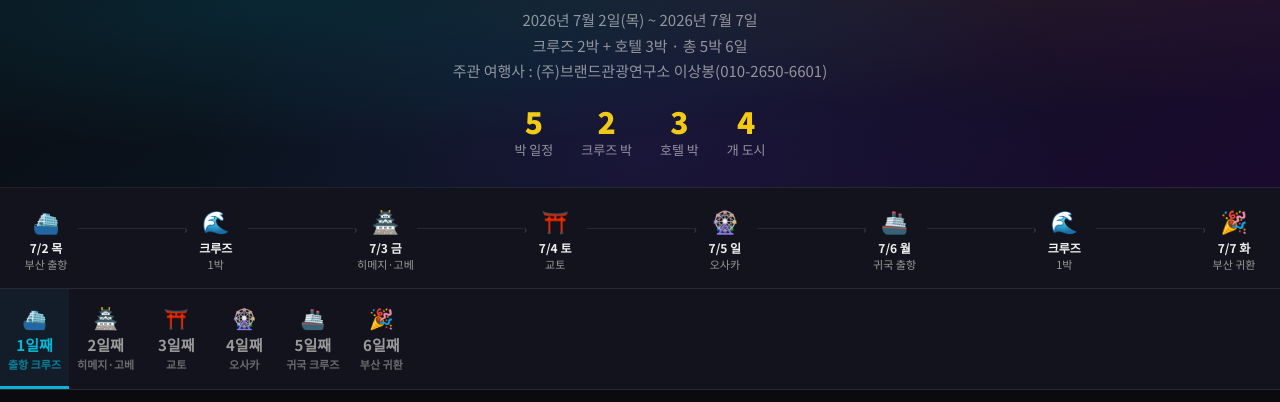
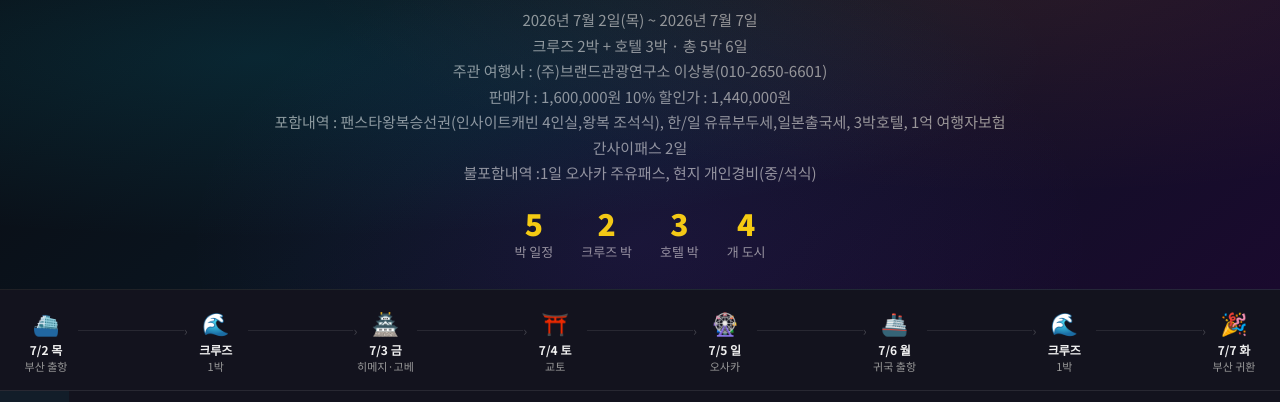
Before and after one commit to yongkeunyi/brandtour, a plain HTML site: page index.html in a window 1280 px wide. Shown: the part 174-576 px from the top of the page. Drawn offline with Linux system fonts and the light colour scheme.

Commit message:
Update hero section with pricing and details
Added pricing and inclusion details for the cruise package.

```diff
--- a/index.html
+++ b/index.html
@@ -205,7 +205,9 @@
 <div class="hero">
   <div class="hero-badge">⛴️ 팬스타 미라클 크루즈 왕복</div>
   <a href="https://www.youtube.com/watch?v=RH2ENu28Obw&t=178s"><h1>부산 출항<br>간사이 완전 정복!</h1></a>
-  <p class="hero-sub">2026년 7월 2일(목) ~ 2026년 7월 7일<br>크루즈 2박 + 호텔 3박 · 총 5박 6일<br>주관 여행사 : (주)브랜드관광연구소 이상봉(010-2650-6601)</p>
+  <p class="hero-sub">2026년 7월 2일(목) ~ 2026년 7월 7일<br>크루즈 2박 + 호텔 3박 · 총 5박 6일<br>주관 여행사 : (주)브랜드관광연구소 이상봉(010-2650-6601)
+  <br>판매가 : 1,600,000원 10% 할인가 : 1,440,000원<br> 포함내역 : 팬스타왕복승선권(인사이트캐빈 4인실,왕복 조석식), 한/일 유류부두세,일본출국세, 3박호텔, 1억 여행자보험<br>
+  간사이패스 2일<br> 불포함내역 :1일 오사카 주유패스, 현지 개인경비(중/석식)</p>
   <div class="hero-stats">
     <div class="stat"><div class="stat-num">5</div><div class="stat-label">박 일정</div></div>
     <div class="stat"><div class="stat-num">2</div><div class="stat-label">크루즈 박</div></div>
```
